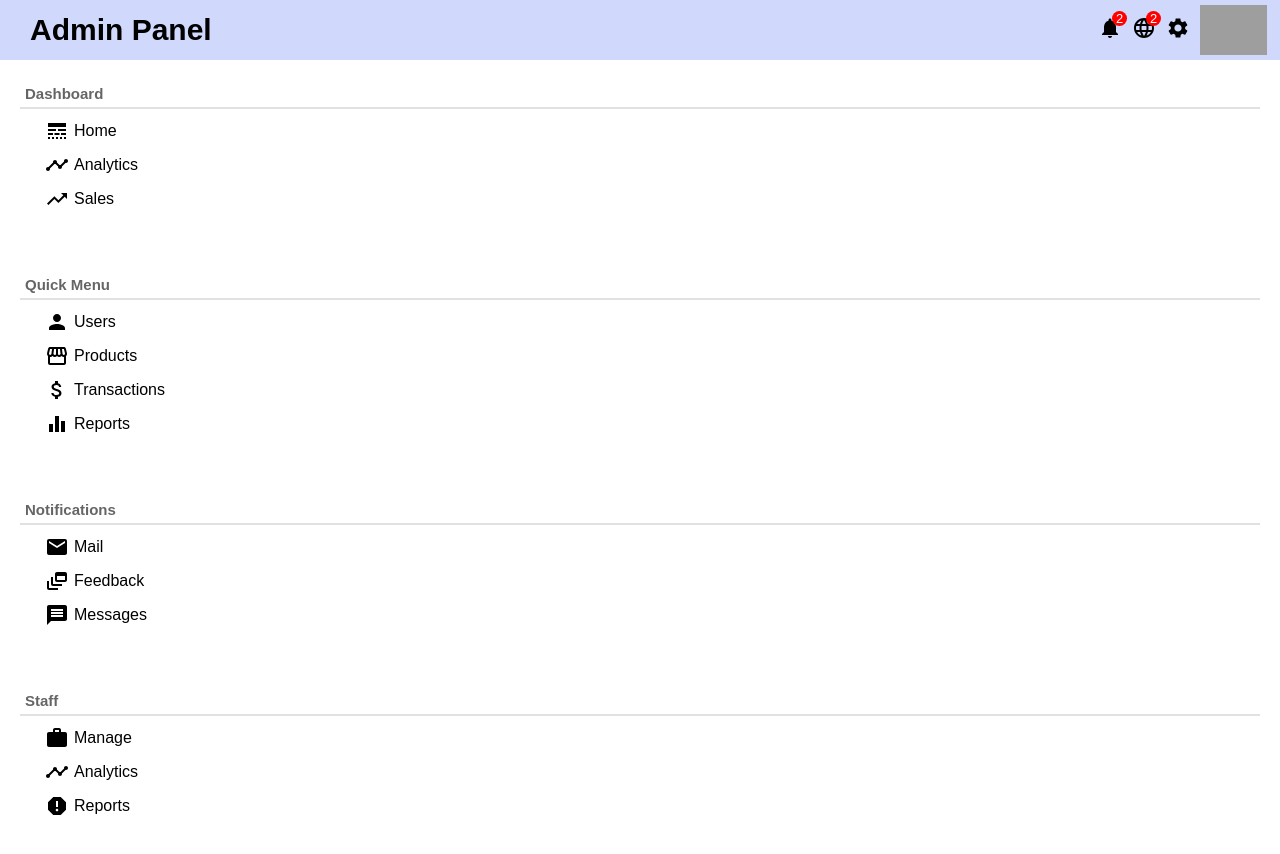
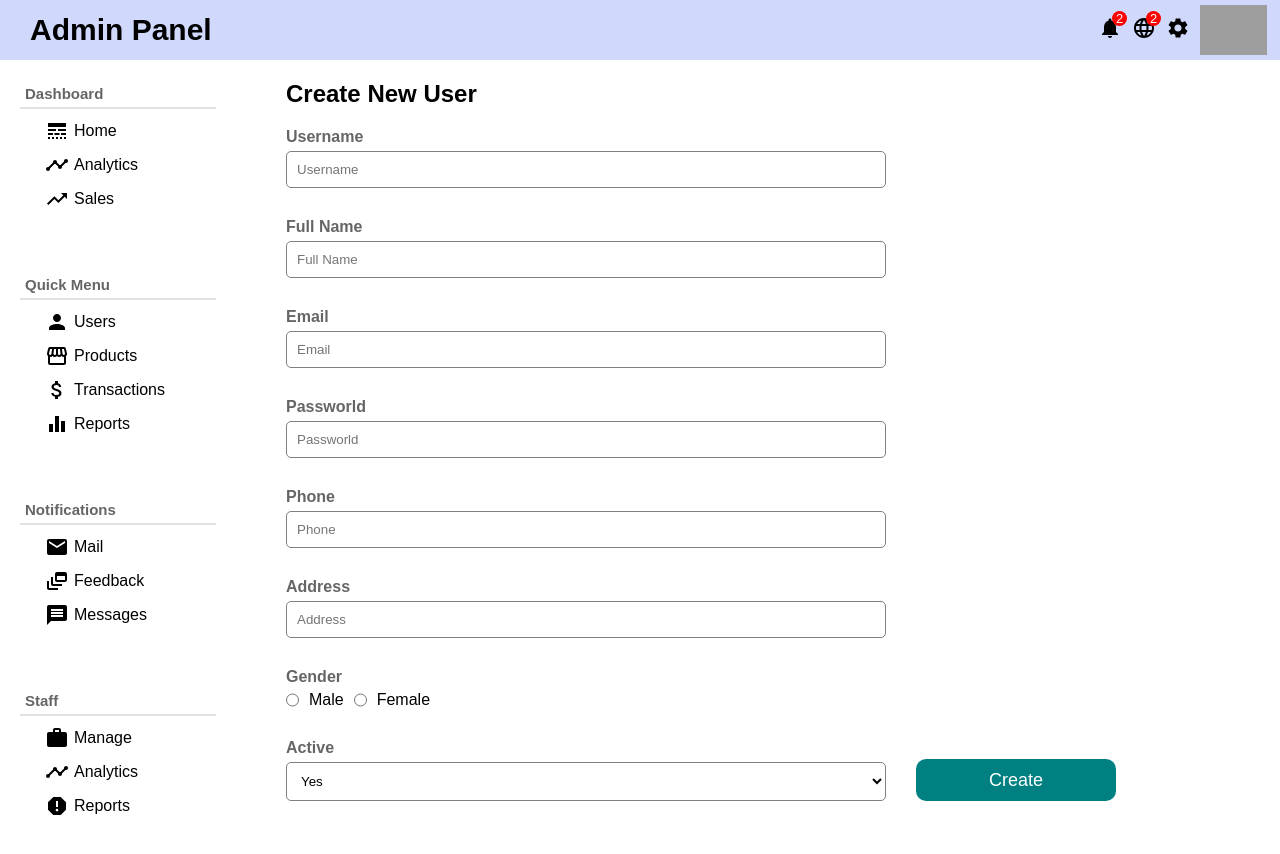
Before and after one commit to IvayloTashev/e-shop, a React (Create React App) app in the folder admin/: page /createUser in a window 1280 px wide. Shown: the top 854 px of the page. Built offline with nearby package versions, Linux system fonts and the light colour scheme; grey boxes are pictures that could not be loaded.

Commit message:
Add create user page

```diff
--- a/admin/src/App.js
+++ b/admin/src/App.js
@@ -1,10 +1,11 @@
+import './App.css';
 import { Route, Routes } from 'react-router-dom';
-import './App.css';
 import Sidebar from './components/sidebar/Sidebar';
 import Topbar from './components/topbar/Topbar';
 import Home from './pages/home/Home';
 import UserList from './pages/user-list/UserList';
 import User from './pages/user/User';
+import CreateUser from './pages/create-user/CreateUser';
 
 
 function App() {
@@ -18,6 +19,7 @@ function App() {
                     <Route path='/' element={<Home />} />
                     <Route path='/users' element={<UserList />} />
                     <Route path='/user/:UserId' element={<User />} />
+                    <Route path='/createUser' element={<CreateUser />} />
                 </Routes>
 
             </div>
--- /dev/null
+++ b/admin/src/pages/create-user/CreateUser.css
@@ -0,0 +1,55 @@
+.create-user-container {
+    flex: 4;
+    padding: 20px 50px;
+}
+
+.create-user-title {
+    margin-bottom: 20px;
+}
+
+.create-user-form {
+    display: flex;
+    flex-wrap: wrap;
+    gap: 30px;
+}
+
+.create-user-form-item {
+    width: 600px;
+    display: flex;
+    flex-direction: column;
+}
+
+.create-user-form-label {
+    opacity: 0.6;
+    font-weight: 600;
+    margin-bottom: 5px;
+}
+
+.create-user-form-input {
+    padding: 10px;
+    border: 1px solid grey;
+    border-radius: 5px;
+    background-color: white;
+}
+
+.create-user-form-gender {
+    display: flex;
+    gap: 10px;
+}
+
+.create-user-form-btn {
+    width: 200px;
+    padding: 10px 20px;
+    border: none;
+    background-color: teal;
+    border-radius: 10px;
+    color: white;
+    font-size: 18px;
+    font-weight: 500;
+    margin-top: 20px;
+    cursor: pointer;
+}
+
+.create-user-form-btn:hover {
+    background-color: rgb(1, 196, 196);
+}
--- /dev/null
+++ b/admin/src/pages/create-user/CreateUser.jsx
@@ -0,0 +1,64 @@
+import './CreateUser.css'
+import React from 'react'
+
+
+const CreateUser = () => {
+    return (
+        <div className='create-user-container'>
+            <h2 className='create-user-title'>Create New User</h2>
+            <form className='create-user-form'>
+                <div className='create-user-form-item'>
+                    <label className='create-user-form-label'>Username</label>
+                    <input type="text" className='create-user-form-input' placeholder='Username' />
+                </div>
+
+                <div className='create-user-form-item'>
+                    <label className='create-user-form-label'>Full Name</label>
+                    <input type="text" className='create-user-form-input' placeholder='Full Name' />
+                </div>
+
+                <div className='create-user-form-item'>
+                    <label className='create-user-form-label'>Email</label>
+                    <input type="text" className='create-user-form-input' placeholder='Email' />
+                </div>
+
+                <div className='create-user-form-item'>
+                    <label className='create-user-form-label'>Passworld</label>
+                    <input type="password" className='create-user-form-input' placeholder='Passworld' />
+                </div>
+
+                <div className='create-user-form-item'>
+                    <label className='create-user-form-label'>Phone</label>
+                    <input type="text" className='create-user-form-input' placeholder='Phone' />
+                </div>
+
+                <div className='create-user-form-item'>
+                    <label className='create-user-form-label'>Address</label>
+                    <input type="text" className='create-user-form-input' placeholder='Address' />
+                </div>
+
+                <div className='create-user-form-item'>
+                    <label className='create-user-form-label'>Gender</label>
+                    <div className='create-user-form-gender'>
+                        <input type="radio" className='create-user-form-radio' name='gender' id='male' value='male' />
+                        <label for="male">Male</label>
+                        <input type="radio" className='create-user-form-radio' name='gender' id='female' value='female' />
+                        <label for="female">Female</label>
+                    </div>
+                </div>
+
+                <div className='create-user-form-item'>
+                    <label className='create-user-form-label'>Active</label>
+                    <select name="active" id="active" className='create-user-form-input'>
+                        <option value="yes">Yes</option>
+                        <option value="no">No</option>
+                    </select>
+                </div>
+
+                <button className='create-user-form-btn'>Create</button>
+            </form>
+        </div>
+    )
+}
+
+export default CreateUser
--- a/admin/src/pages/user/User.jsx
+++ b/admin/src/pages/user/User.jsx
@@ -5,13 +5,16 @@ import CalendarMonthIcon from '@mui/icons-material/CalendarMonth';
 import PhoneAndroidIcon from '@mui/icons-material/PhoneAndroid';
 import EmailIcon from '@mui/icons-material/Email';
 import LocationOnIcon from '@mui/icons-material/LocationOn';
+import { Link } from 'react-router-dom'
 
 const User = () => {
     return (
         <div className='user-container'>
             <div className='user-title-container'>
                 <h1 className='user-title'>Edit User</h1>
-                <button className='user-add-button'>Create</button>
+                <Link to={'/createUser'}>
+                    <button className='user-add-button'>Create</button>
+                </Link>
             </div>
             <div className='user-info-container'>
                 <div className='user-info'>
```
